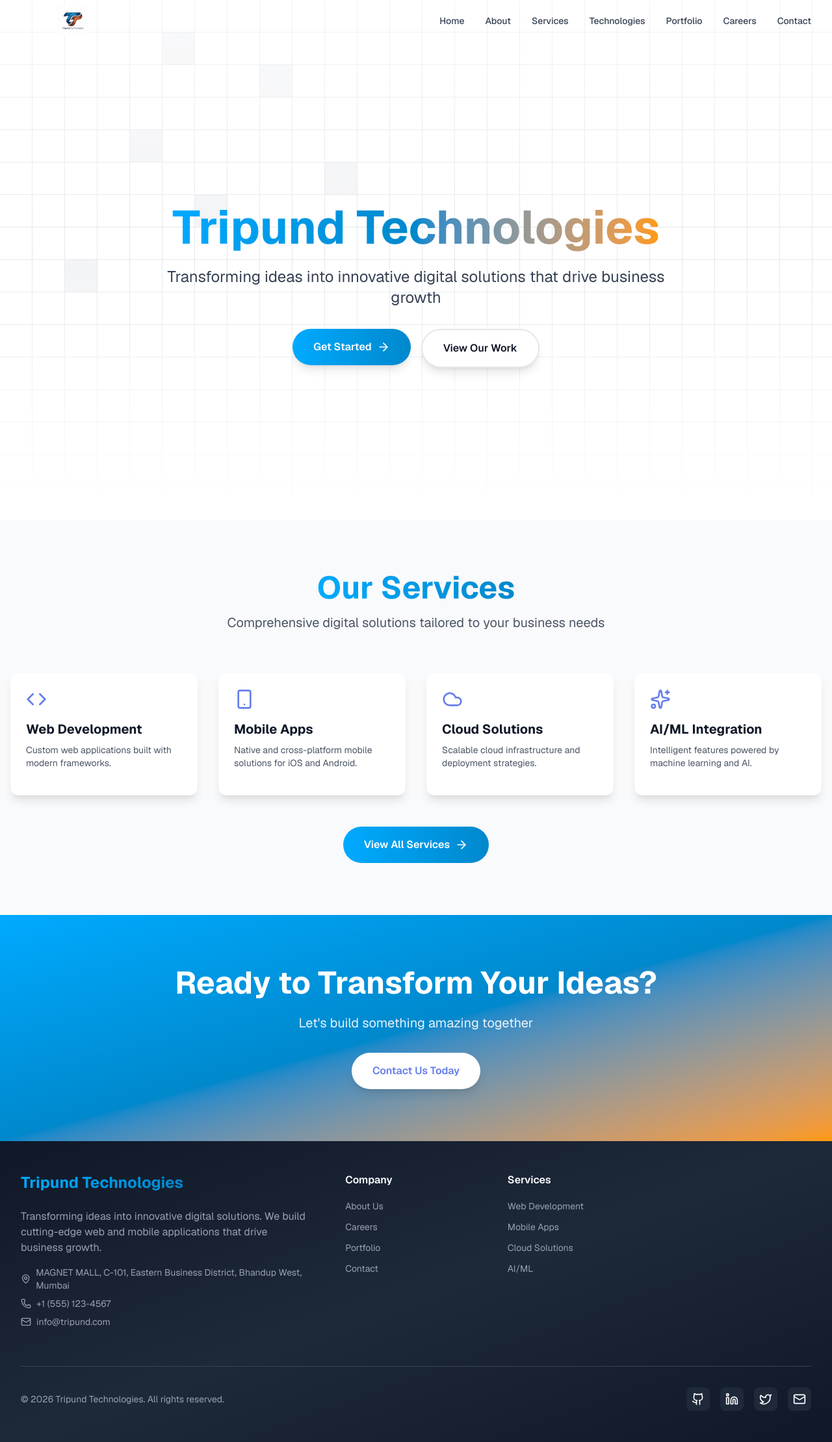
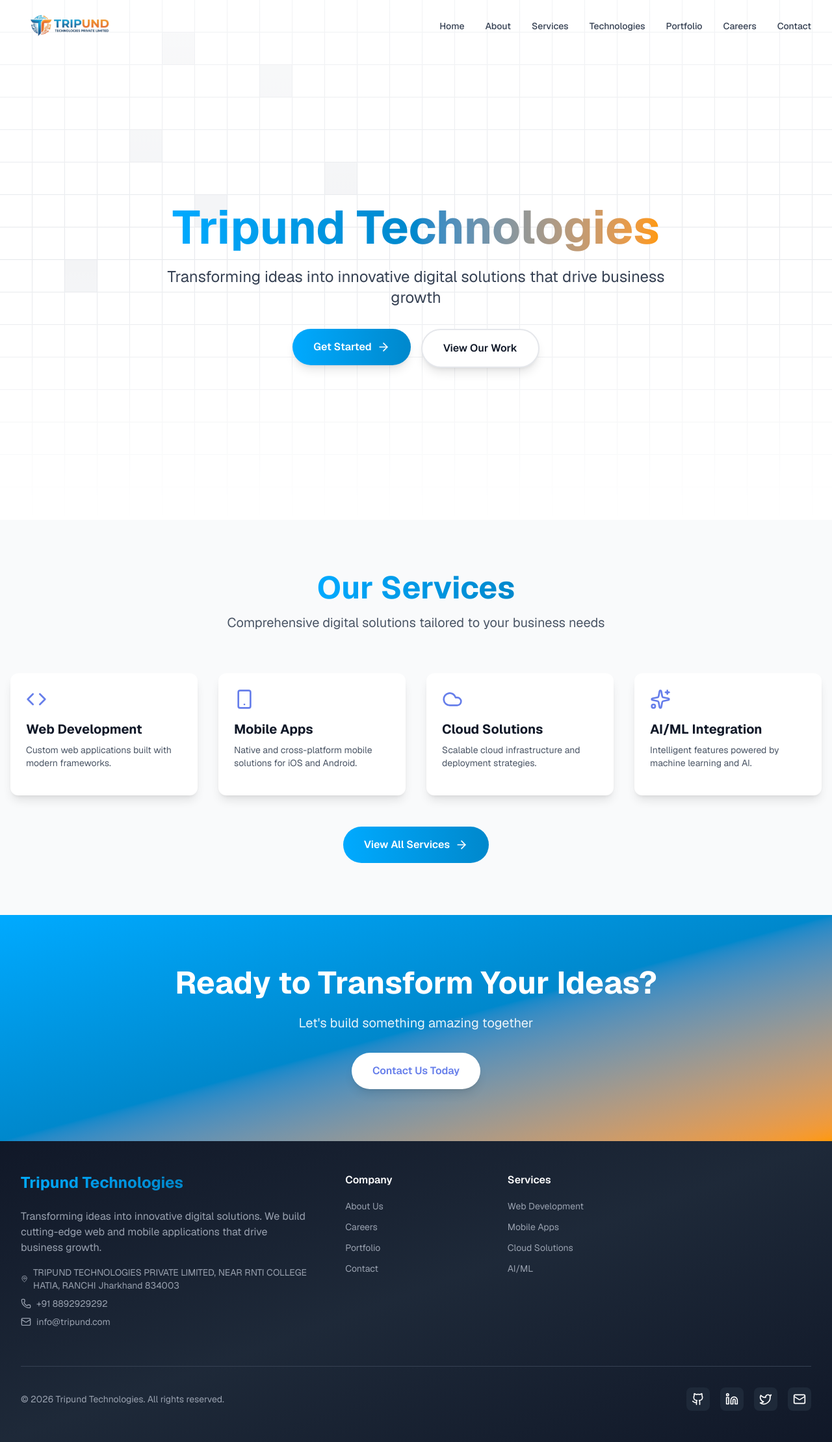
Before and after one commit to chandanone/software-company-portfolio, a Next.js app: page / in a window 1280 px wide. Shown: the whole page at 65% size. Built offline with nearby package versions, Linux system fonts and the light colour scheme; grey boxes are pictures that could not be loaded.

Commit message:
feat: Implement a new contact page with form and integrate core UI components including navbar, footer, and a floating dock.

```diff
--- a/src/app/contact/page.tsx
+++ b/src/app/contact/page.tsx
@@ -83,7 +83,7 @@ export default function ContactPage() {
                                     </div>
                                     <div>
                                         <h3 className="font-semibold mb-1">Phone</h3>
-                                        <p className="text-gray-600">+1 (555) 123-4567</p>
+                                        <p className="text-gray-600">+91 8892929292</p>
                                         <p className="text-gray-600">Mon-Fri 9am-6pm PST</p>
                                     </div>
                                 </div>
@@ -94,8 +94,8 @@ export default function ContactPage() {
                                     </div>
                                     <div>
                                         <h3 className="font-semibold mb-1">Office</h3>
-                                        <p className="text-gray-600">123 Tech Street</p>
-                                        <p className="text-gray-600">Silicon Valley, CA 94025</p>
+                                        <p className="text-gray-600">NEAR RNTI COLLEGE HATIA</p>
+                                        <p className="text-gray-600"> RANCHI Jharkhand 834003</p>
                                     </div>
                                 </div>
                             </div>
@@ -236,7 +236,7 @@ export default function ContactPage() {
             {/* Map Section */}
             <section className="h-[400px] w-full relative">
                 <iframe
-                    src="https://maps.google.com/maps?width=100%25&amp;height=600&amp;hl=en&amp;q=Tripund%20Solutions%20Pvt%20Ltd%20-%20Software%20&amp;%20Application%20Development%20Company%20MAGNET%20MALL,%20C-101,%20Eastern%20Business%20District,%20Neptune,%20Lal%20Bahadur%20Shastri%20Marg,%20Bhandup%20West,%20Mumbai,%20Maharashtra%20400078&amp;t=&amp;z=14&amp;ie=UTF8&amp;iwloc=B&amp;output=embed"
+                    src="https://maps.google.com/maps?width=100%25&amp;height=600&amp;hl=en&amp;q=TRIPUND%20TECHNOLOGIES%20PRIVATE%20LIMITED%2C%20NEAR%20RNTI%20COLLEGE%20HATIA%2C%20RANCHI%20Jharkhand%20834003&amp;t=&amp;z=14&amp;ie=UTF8&amp;iwloc=B&amp;output=embed"
                     width="100%"
                     height="100%"
                     style={{ border: 0 }}
--- a/src/components/aceternity/floating-dock.tsx
+++ b/src/components/aceternity/floating-dock.tsx
@@ -22,11 +22,11 @@ export function FloatingIcon({ icon, delay = 0, className }: FloatingIconProps)
                 rotate: [0, 360],
             }}
             transition={{
-                duration: 8,
+                duration: 3,
                 delay,
-                repeat: Infinity,
-                repeatType: "loop",
-                ease: "easeInOut",
+                //repeat: Infinity,
+                //repeatType: "loop",
+                //ease: "easeInOut",
             }}
             className={cn(
                 "p-4 rounded-2xl bg-white/10 backdrop-blur-sm border border-white/20 shadow-lg",
--- a/src/components/ui/footer.tsx
+++ b/src/components/ui/footer.tsx
@@ -51,11 +51,11 @@ export function Footer() {
                         <div className="space-y-2 text-sm text-gray-400">
                             <div className="flex items-center space-x-2">
                                 <MapPin className="w-4 h-4" />
-                                <span>MAGNET MALL, C-101, Eastern Business District, Bhandup West, Mumbai</span>
+                                <span>TRIPUND TECHNOLOGIES PRIVATE LIMITED, NEAR RNTI COLLEGE HATIA, RANCHI Jharkhand 834003</span>
                             </div>
                             <div className="flex items-center space-x-2">
                                 <Phone className="w-4 h-4" />
-                                <span>+1 (555) 123-4567</span>
+                                <span>+91 8892929292</span>
                             </div>
                             <div className="flex items-center space-x-2">
                                 <Mail className="w-4 h-4" />
@@ -101,7 +101,7 @@ export function Footer() {
                     {/* Google Map */}
                     <div className="h-[250px] w-full rounded-lg overflow-hidden">
                         <iframe
-                            src="https://maps.google.com/maps?width=100%25&amp;height=600&amp;hl=en&amp;q=Tripund%20Solutions%20Pvt%20Ltd%20-%20Software%20&amp;%20Application%20Development%20Company%20MAGNET%20MALL,%20C-101,%20Eastern%20Business%20District,%20Neptune,%20Lal%20Bahadur%20Shastri%20Marg,%20Bhandup%20West,%20Mumbai,%20Maharashtra%20400078&amp;t=&amp;z=14&amp;ie=UTF8&amp;iwloc=B&amp;output=embed"
+                            src="https://maps.google.com/maps?width=100%25&amp;height=600&amp;hl=en&amp;q=TRIPUND%20TECHNOLOGIES%20PRIVATE%20LIMITED%2C%20NEAR%20RNTI%20COLLEGE%20HATIA%2C%20RANCHI%20Jharkhand%20834003&amp;t=&amp;z=14&amp;ie=UTF8&amp;iwloc=B&amp;output=embed"
                             width="100%"
                             height="100%"
                             style={{ border: 0 }}
--- a/src/components/ui/navbar.tsx
+++ b/src/components/ui/navbar.tsx
@@ -40,12 +40,12 @@ export function Navbar() {
             )}
         >
             <div className="max-w-7xl mx-auto px-4 sm:px-6 lg:px-8">
-                <div className="flex items-center justify-between h-16">
+                <div className="flex items-center justify-between h-20">
                     {/* Logo */}
                     <Link href="/" className="flex items-center space-x-2">
-                        <div className="relative w-40 h-12">
+                        <div className="relative w-auto h-16">
                             <img
-                                src="/logo.png"
+                                src="/new-logo.png"
                                 alt="Tripund Technologies"
                                 className="w-full h-full object-contain"
                             />
```
Also changed, not shown: public/new-logo.png (added).
